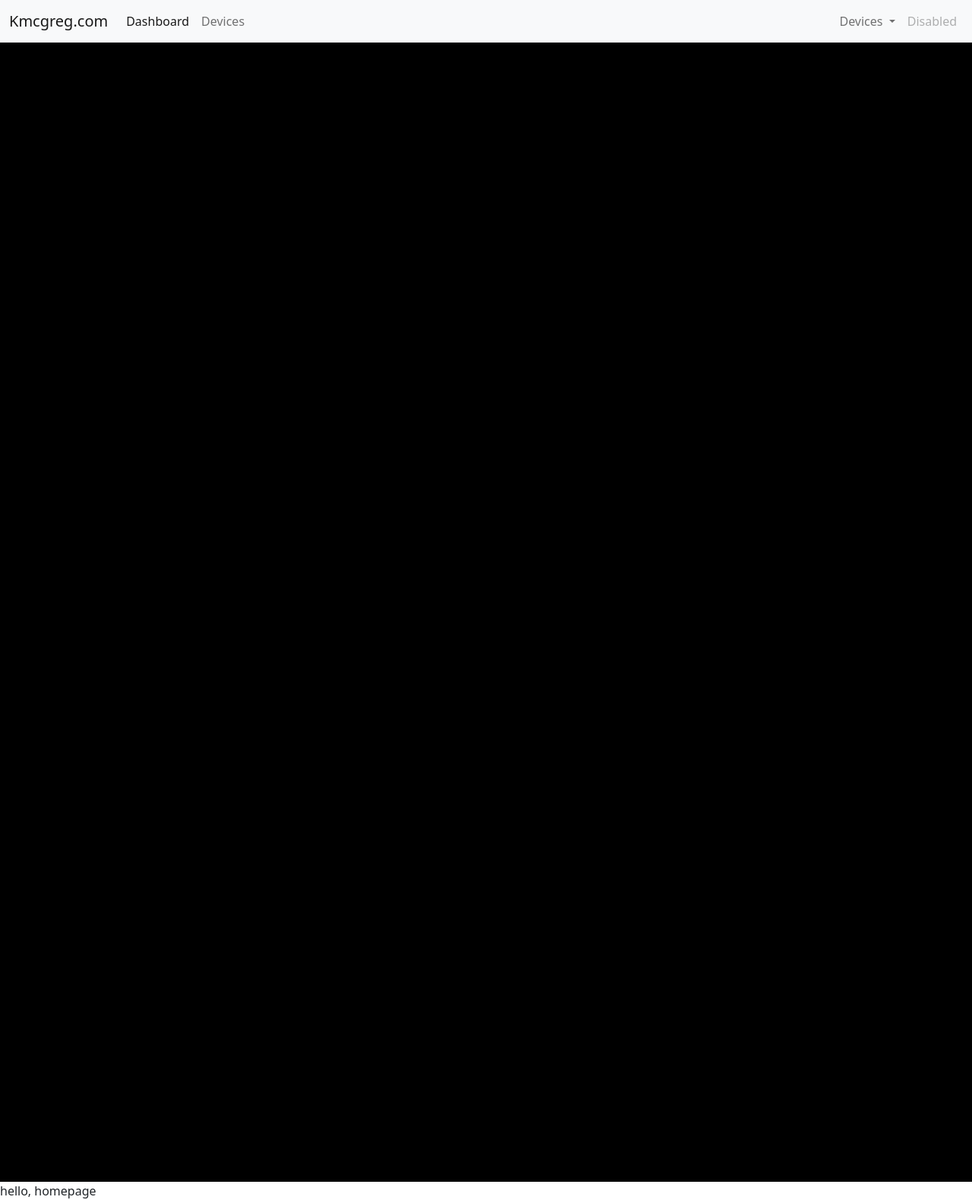
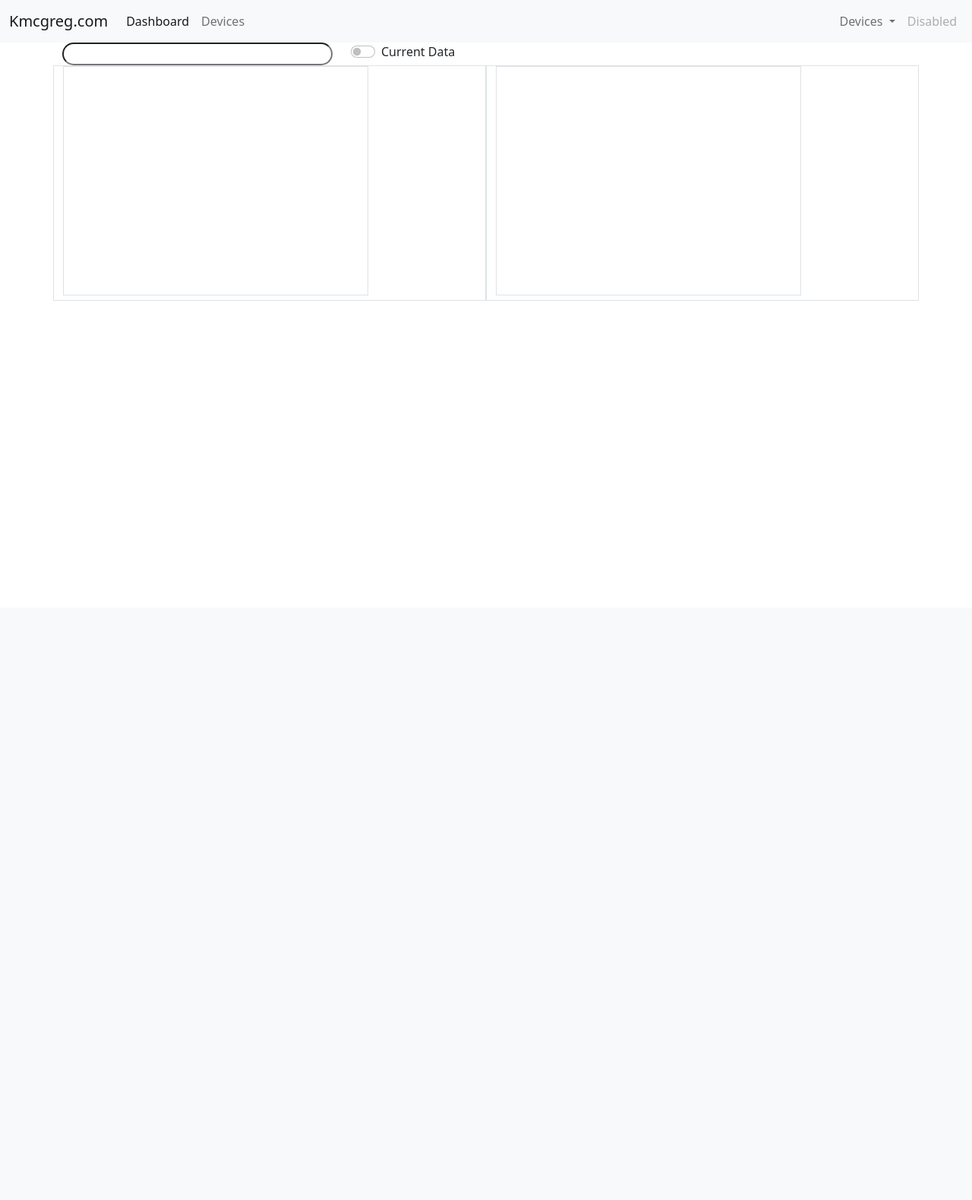
Before and after one commit to kmcgreg5/graphMonitor, a Django app: page / in a window 1280 px wide. Shown: the whole page at 76% size. After the commit the page ends 396 px from the top, so only its background shows below. Run offline with Django 4.2, Linux system fonts and the light colour scheme; a map, chart or similar area stays blank; some libraries are stand-ins or nearby versions.

Commit message:
Added fields to the dashboard for current data and a datetimerange picker and a layout for the graphs + buttons

```diff
--- a/graphmonitor/dashboard/static/base/script.js
+++ b/graphmonitor/dashboard/static/base/script.js
@@ -1,10 +1,14 @@
-document.addEventListener("DOMContentLoaded", function() {assignActive(); hideOnScroll();});
+document.addEventListener("DOMContentLoaded", initialize);
+
+function initialize() {
+    assignActive();
+    hideOnScroll();
+}
 
 function assignActive() {
     let nav_elements = document.querySelectorAll('nav.navbar a.nav-link[href]:not([role])');
     let dropdown_elements = document.querySelectorAll('nav.navbar a.dropdown-item[href]');
-    console.log(nav_elements);
-    console.log(dropdown_elements);
+
     for (let i=0; i<nav_elements.length; i++) {
         if (window.location.pathname.includes(nav_elements[i].getAttribute("href"))) {
             nav_elements[i].classList.add('active');
--- /dev/null
+++ b/graphmonitor/dashboard/static/dashboard/script.js
@@ -0,0 +1,19 @@
+$(document).ready(function() {
+    $('#datetimes').daterangepicker({
+        timePicker: true,
+
+        locale: {
+          format: 'M/DD hh:mm A'
+        }
+    }, function() {console.log("Test");});
+
+    $('#switchCurrentData').change(connectWebSocket);
+});
+
+function connectWebSocket() {
+    if ($('#switchCurrentData').is(":checked") === true) {
+        $('#datetimes').prop('disabled', true);
+    } else {
+        $('#datetimes').prop('disabled', false);
+    }
+}
--- a/graphmonitor/dashboard/templates/base/index.html
+++ b/graphmonitor/dashboard/templates/base/index.html
@@ -1,22 +1,29 @@
 <!DOCTYPE html>
 
 <html lang="en">
+
 <head>
-        <link href="https://cdn.jsdelivr.net/npm/bootstrap@5.1.3/dist/css/bootstrap.min.css" rel="stylesheet" integrity="sha384-1BmE4kWBq78iYhFldvKuhfTAU6auU8tT94WrHftjDbrCEXSU1oBoqyl2QvZ6jIW3" crossorigin="anonymous">
-        <script src="https://cdn.jsdelivr.net/npm/bootstrap@5.0.2/dist/js/bootstrap.bundle.min.js" integrity="sha384-MrcW6ZMFYlzcLA8Nl+NtUVF0sA7MsXsP1UyJoMp4YLEuNSfAP+JcXn/tWtIaxVXM" crossorigin="anonymous"></script>
+  <link href="https://cdn.jsdelivr.net/npm/bootstrap@5.1.3/dist/css/bootstrap.min.css" rel="stylesheet"
+    integrity="sha384-1BmE4kWBq78iYhFldvKuhfTAU6auU8tT94WrHftjDbrCEXSU1oBoqyl2QvZ6jIW3" crossorigin="anonymous">
+  <script src="https://cdn.jsdelivr.net/npm/bootstrap@5.0.2/dist/js/bootstrap.bundle.min.js"
+    integrity="sha384-MrcW6ZMFYlzcLA8Nl+NtUVF0sA7MsXsP1UyJoMp4YLEuNSfAP+JcXn/tWtIaxVXM"
+    crossorigin="anonymous"></script>
 
   {% load static %}
-        <link rel="stylesheet" href="{% static 'base/styles.css' %}">
   <script src="{% static 'base/script.js' %}"></script>
 
-        {% block title %}<title>Default</title>{% endblock %}
+  {% block additional_links %}{% endblock %}
+
+  <title>{% block title %}{% endblock %}</title>
 </head>
+
 <body>
   {% block nav %}
   <nav class="navbar navbar-expand-lg navbar-light bg-light">
     <div class="container-fluid">
       <a class="navbar-brand" href="{% url 'dashboard' %}">Kmcgreg.com</a>
-              <button class="navbar-toggler" type="button" data-bs-toggle="collapse" data-bs-target="#navbarSupportedContent" aria-controls="navbarSupportedContent" aria-expanded="false" aria-label="Toggle navigation">
+      <button class="navbar-toggler" type="button" data-bs-toggle="collapse" data-bs-target="#navbarSupportedContent"
+        aria-controls="navbarSupportedContent" aria-expanded="false" aria-label="Toggle navigation">
         <span class="navbar-toggler-icon"></span>
       </button>
       <div class="collapse navbar-collapse" id="navbarSupportedContent">
@@ -31,7 +38,8 @@
         </ul>
         <ul class="navbar-nav mb-2 mb-lg-0">
           <li class="nav-item dropdown">
-                    <a class="nav-link dropdown-toggle" href="#" id="navbarDropdown" role="button" data-bs-toggle="dropdown" aria-expanded="false">
+            <a class="nav-link dropdown-toggle" href="#" id="navbarDropdown" role="button" data-bs-toggle="dropdown"
+              aria-expanded="false">
               Devices
             </a>
             <ul class="dropdown-menu" aria-labelledby="navbarDropdown">
@@ -39,7 +47,9 @@
               <li><a class="dropdown-item" href="{% url 'add-command' %}">Add Command</a></li>
               <li><a class="dropdown-item" href="{% url 'add-device' %}">Add Port</a></li>
               <li><a class="dropdown-item" href="{% url 'update-device' 1 %}">Update Port</a></li>
-                      <li><hr class="dropdown-divider"></li>
+              <li>
+                <hr class="dropdown-divider">
+              </li>
               <li><a class="dropdown-item" href="#">Something else here</a></li>
             </ul>
           </li>
@@ -52,10 +62,7 @@
   </nav>
   {% endblock %}
 
-          {% block body %}
-          <div style="height:1500px;background-color:black;"></div>
-          hello, homepage
-          {% endblock %}
+  {% block body %}{% endblock %}
+</body>
 
-    </body>
 </html>
--- /dev/null
+++ b/graphmonitor/dashboard/templates/dashboard/index.html
@@ -0,0 +1,37 @@
+{% extends 'base/index.html' %}
+
+{% block additional_links %}
+<script type="text/javascript" src="https://cdn.jsdelivr.net/jquery/latest/jquery.min.js"></script>
+<script type="text/javascript" src="https://cdn.jsdelivr.net/momentjs/latest/moment.min.js"></script>
+<script type="text/javascript" src="https://cdn.jsdelivr.net/npm/daterangepicker/daterangepicker.min.js"></script>
+<link rel="stylesheet" type="text/css" href="https://cdn.jsdelivr.net/npm/daterangepicker/daterangepicker.css" />
+
+{% load static %}
+<script src="{% static 'dashboard/script.js' %}"></script>
+{% endblock %}
+
+{% block title %}Dashboard{% endblock %}
+
+{% block body %}
+<div class="container">
+    <div class="row">
+        <div class="col-sm-4">
+            <input class="w-100 text-center rounded-pill" type="text" id="datetimes" />
+        </div>
+        <div class="col-sm-8">
+            <div class="form-check form-switch">
+                <input class="form-check-input" type="checkbox" id="switchCurrentData">
+                <label class="form-check-label" for="switchCurrentData">Current Data</label>
+            </div>
+        </div>
+    </div>
+    <div class="row">
+        <div class="col border">
+            <canvas class="border" id="somechart" width="400" height="300"></canvas>
+        </div>
+        <div class="col border">
+            <canvas class="border" id="somechart2" width="400" height="300"></canvas>
+        </div>
+    </div>
+</div>
+{% endblock %}
--- a/graphmonitor/dashboard/views.py
+++ b/graphmonitor/dashboard/views.py
@@ -9,7 +9,7 @@ from dashboard.scheduler import Processes
 @never_cache
 def dashboard(request):
     context = {}
-    return render(request, "base/index.html", context)
+    return render(request, "dashboard/index.html", context)
 
 
 class SwitchCreateView(CreateView):
```
Also changed, not shown: graphmonitor/dashboard/static/base/styles.css (added), graphmonitor/dashboard/templates/form/index.html (line endings or trailing spaces). Lines whose indentation alone changed are shown as unchanged.
